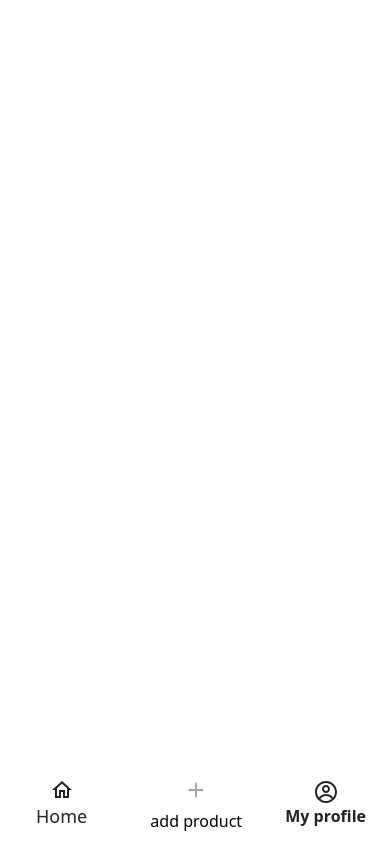
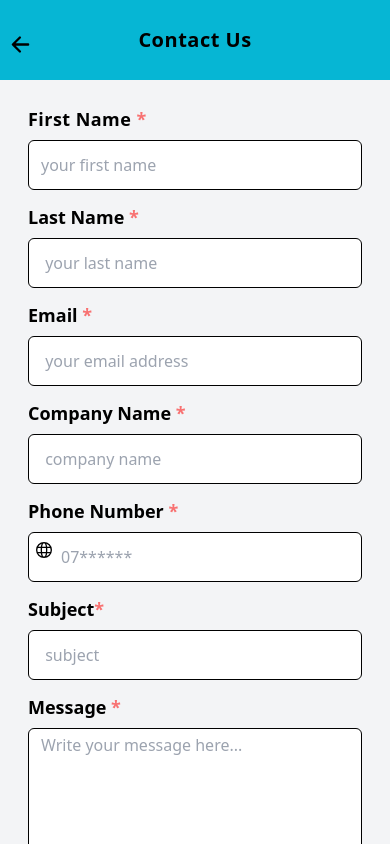
Before and after one commit to NazifaRahimy/joenda, a React (Vite) app: page /contact in a window 390 px wide. Built offline with nearby package versions, Linux system fonts and the light colour scheme.

Commit message:
Feat: add mobile version for ContactPage with conditional rendering

```diff
--- a/src/component/contact.jsx
+++ b/src/component/contact.jsx
@@ -1,3 +1,4 @@
+import useMobile from "./useMobile";
 import PageTitle from "./pagetitle";
 import { useState } from "react";
 import { IoIosAdd } from "react-icons/io";
@@ -7,9 +8,10 @@ import Footer from "./footer";
 import { GrLanguage } from "react-icons/gr";
 import { useTranslation } from "react-i18next";
 import ScrollToTopButton from "./bottomToTob";
+import  ContactPageMobile  from "./Application/contact";
 function ContactPage() {
 	const { t } = useTranslation();
-
+    const isMobile = useMobile();
 	const [user, setUsers] = useState({ first_name:'', email:'', subject:'', last_name:'', message:'', company_name:"", phone:''})
 
     const [touched, setTouched] = useState({
@@ -101,7 +103,9 @@ function ContactPage() {
    }
 
   return (
-    <div className="relative hidden md:block">
+    <>
+    {isMobile ? < ContactPageMobile  />:
+    (<div className="relative">
         <PageTitle title="pages.contact" />
         <div className="container mx-auto min-h-screen ">
             <section className=" grid items-center grid-cols-1 md:grid-cols-2 mt-12 gap-8  ">
@@ -209,6 +213,9 @@ function ContactPage() {
         <ScrollToTopButton />
         <Footer />
     </div>
+    )
+   }
+   </>
   );
 }
 
```
